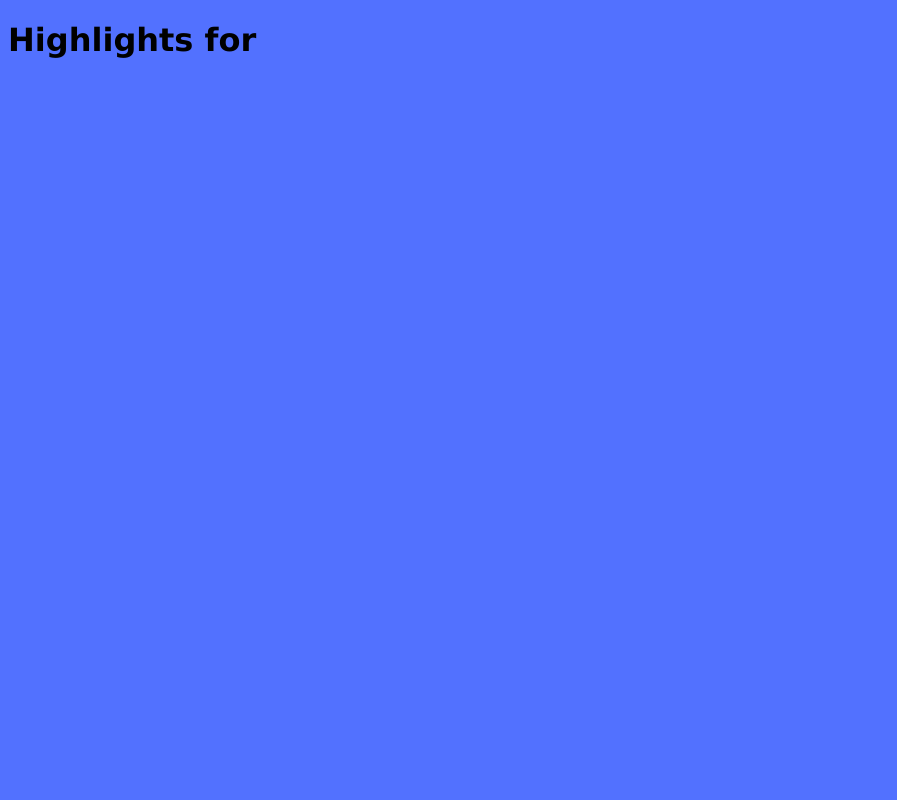
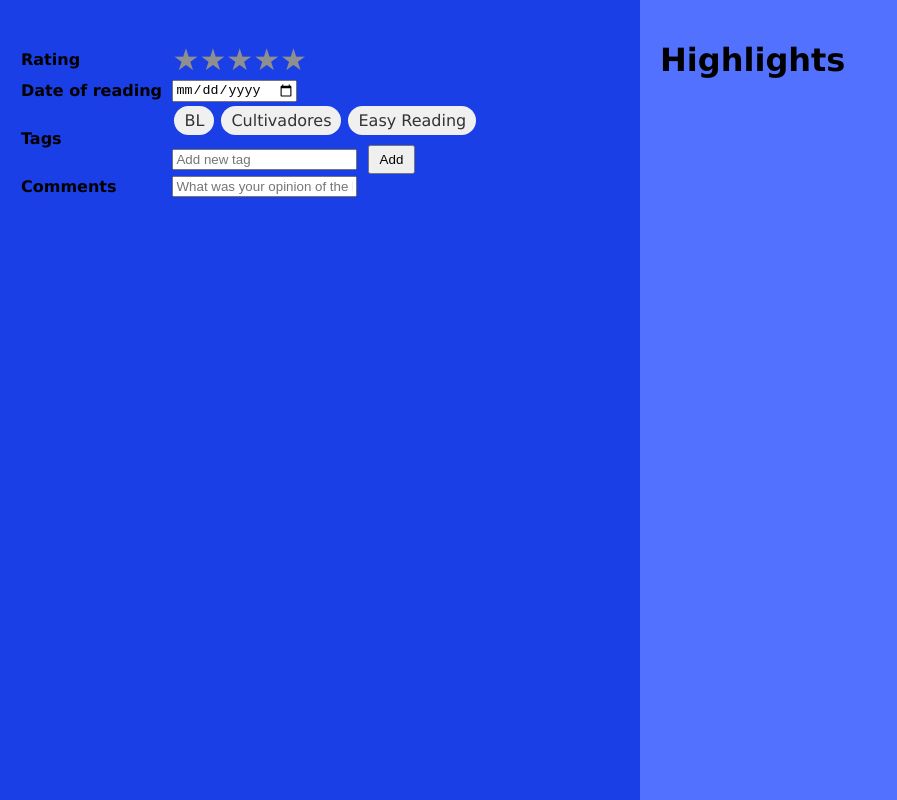
Before and after one commit to tatigalle23/BookTracker, a website: page Views/highlights.html in a window 1280 px wide. Shown: the whole page, without its empty margins (0-897 px from the left). Drawn offline with Linux system fonts and the light colour scheme.

Commit message:
Starting with highlights

```diff
--- a/Views/highligh-styles.css
+++ b/Views/highligh-styles.css
@@ -1,4 +1,108 @@
-body{
+body {
     background-color: #5271FF;
     font-family: 'Lucida Sans', 'Lucida Sans Regular', 'Lucida Grande', 'Lucida Sans Unicode', Geneva, Verdana, sans-serif;
+    display: flex;
+    height: 100vh;
+    margin: 0;
 }
+
+#section1 {
+    flex: 1;
+    background-color: #1a3fe6;
+    padding: 20px;
+}
+
+#section2 {
+    flex: 1;
+    background-color: #5271FF;
+    padding: 20px;
+
+}
+
+#descriptionTable {
+    width: 100%;
+    border-collapse: collapse;
+    margin-top: 20px;
+}
+
+#descriptionTable th {
+    text-align: left;
+    width: 100px; /* Ancho específico para las celdas de encabezado */
+  }
+
+  #descriptionTable td {
+    width: 300px; /* Ancho específico para las celdas de datos */
+  }
+
+#descriptionTable tr:hover {
+    opacity: 2;
+    background-color: #5e7bfe;
+}
+
+#descriptionTable th:first-child,
+#descriptionTable td:first-child {
+    font-weight: bold;
+}
+
+.star-rating {
+    font-size: 0;
+    white-space: nowrap;
+    display: inline-block;
+    vertical-align: middle;
+    direction: rtl;
+    unicode-bidi: bidi-override;
+}
+
+.star-rating label {
+    display: inline-block;
+    cursor: pointer;
+    color: #8f8f8f;
+    font-size: 30px;
+    padding: 0;
+
+}
+
+.star-rating input[type="radio"] {
+    display: none;
+}
+
+.star-rating input[type="radio"]:checked~label {
+    color: #f2be3e;
+}
+
+.tag-container {
+    margin-bottom: 10px;
+    display: flex;
+  flex-wrap: wrap;
+  width: 100%;
+}
+
+.tag {
+    display: inline-block;
+    margin: 2px;
+    border-radius: 20px;
+    background-color: #f0f0f0;
+    color: #333;
+    text-decoration: none;
+    cursor: pointer;
+    padding: 5px 10px;
+    margin-right: 5px; /* Espacio entre tags */
+    margin-bottom: 5px; /* Espacio entre líneas de tags */
+}
+
+.tag:hover {
+    background-color: #e0e0e0;
+}
+
+#newTagContainer {
+    margin-top: 5px;
+  }
+
+  #newTagInput {
+    margin-right: 5px;
+  }
+
+  #newTagButton {
+    padding: 5px 10px;
+    cursor: pointer;
+  }
--- a/Views/highlights.html
+++ b/Views/highlights.html
@@ -1,15 +1,61 @@
 <!DOCTYPE html>
 <html lang="en-US">
+
 <head>
   <meta charset="utf-8" />
   <meta name="viewport" content="width=device-width" />
-    <title>Highlights</title>
+  <title>Highlights - <span id="bookTitle"></span></title>
   <link rel="stylesheet" type="text/css" href="highligh-styles.css">
 </head>
+
 <body>
-    <h1>Highlights for <span id="bookTitle"></span></h1>
-
+  <div id="section1">
+    <h1><span id="bookTitle"></span></h1>
+    <table id="descriptionTable">
+      <tbody>
+        <tr>
+          <th>Rating</th>
+          <td>
+            <div class="star-rating">
+              <input type="radio" id="5-stars" name="rating" value="5" /><label for="5-stars"
+                title="Outstanding">★</label>
+              <input type="radio" id="4-stars" name="rating" value="4" /><label for="4-stars"
+                title="Very Good">★</label>
+              <input type="radio" id="3-stars" name="rating" value="3" /><label for="3-stars" title="Good">★</label>
+              <input type="radio" id="2-stars" name="rating" value="2" /><label for="2-stars" title="Poor">★</label>
+              <input type="radio" id="1-star" name="rating" value="1" /><label for="1-star" title="Very Poor">★</label>
+            </div>
+          </td>
+        </tr>
+        <tr>
+          <th>Date of reading</th>
+          <td>
+            <label for="dateReading"></label>
+            <input type="date" id="fdateReading" name="dateReading">
+          </td>
+        </tr>
+        <tr>
+          <th>Tags</th>
+          <td id="tagsList">
+            <div id="existingTags"></div>
+            <div id="newTagContainer">
+              <input type="text" id="newTagInput" placeholder="Add new tag">
+              <button id="newTagButton" onclick="addNewTag()">Add</button>
+            </div>
+          </td>
+        </tr>
+        <tr>
+          <th>Comments</th>
+          <td><input type="text" placeholder="What was your opinion of the book?"></td>
+        </tr>
+      </tbody>
+    </table>
+  </div>
+  <div id="section2">
+    <h1>Highlights<span id="bookTitle"></span></h1>
+  </div>
 
   <script src="highlights.js"></script>
 </body>
+
 </html>
--- a/Views/highlights.js
+++ b/Views/highlights.js
@@ -12,11 +12,55 @@ function displayBookTitle() {
     }
 }
 
+function populateTagsList(){
+    const tags = ['BL', 'Cultivadores', 'Easy Reading'];
+    const existingTagsElement = document.getElementById('existingTags');
+    const tagContainer = document.createElement('div');
+    tagContainer.id = 'tagContainer';
+
+    tags.forEach(tag => {
+        const tagElement = document.createElement('span');
+        tagElement.className = 'tag';
+        tagElement.innerText = tag;
+        tagElement.addEventListener('click', toggleTag);
+        tagContainer.appendChild(tagElement);
+    });
+
+    existingTagsElement.appendChild(tagContainer);
+
+    // Add newTagContainer at the bottom
+    const newTagContainer = document.getElementById('newTagContainer');
+    existingTagsElement.parentElement.appendChild(newTagContainer);
+}
+
+function toggleTag() {
+    this.classList.toggle('selected-tag');
+}
+
+function addNewTag() {
+    const newTagInput = document.getElementById('newTagInput');
+    const newTagName = newTagInput.value.trim();
+    if (newTagName !== '') {
+        const tagContainer = document.getElementById('tagContainer');
+        const newTagElement = document.createElement('span');
+        newTagElement.className = 'tag selected-tag'; // Resalta el nuevo tag por defecto
+        newTagElement.innerText = newTagName;
+        newTagElement.addEventListener('click', toggleTag);
+        tagContainer.appendChild(newTagElement);
+        newTagInput.value = ''; // Limpiar el input después de agregar la etiqueta
+    }
+}
 // Función principal para ejecutar cuando se carga la página
 function main() {
     displayBookTitle();
+    populateTagsList();
     // Puedes agregar más lógica aquí según sea necesario
 }
 
+document.getElementById('newTagInput').addEventListener('keydown', function(event) {
+    if (event.key === 'Enter') {
+       document.getElementById('newTagButton').click();
+    }
+   });
 // Ejecutar la función principal cuando la página se haya cargado completamente
 document.addEventListener('DOMContentLoaded', main);
```
Lines whose indentation alone changed are shown as unchanged.
